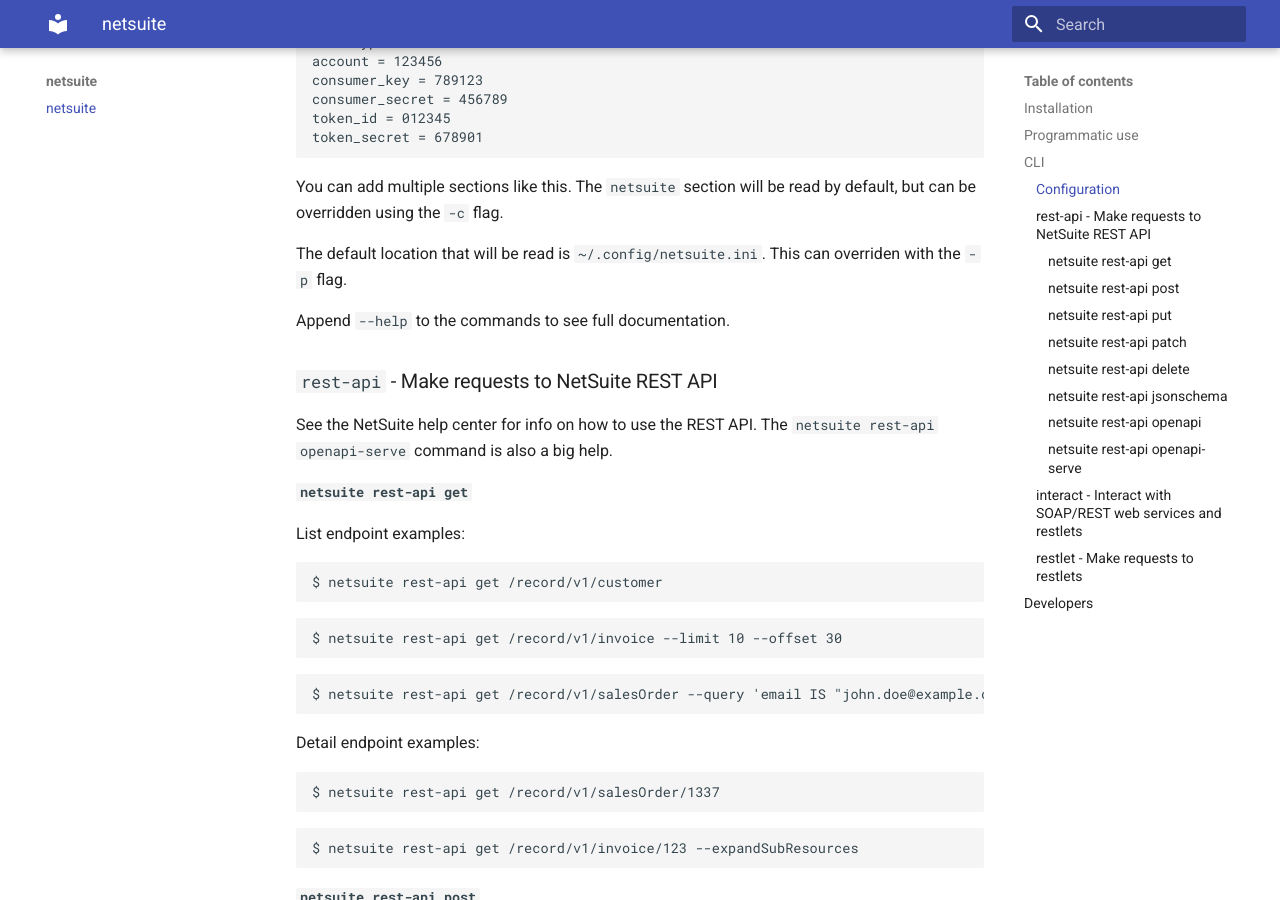
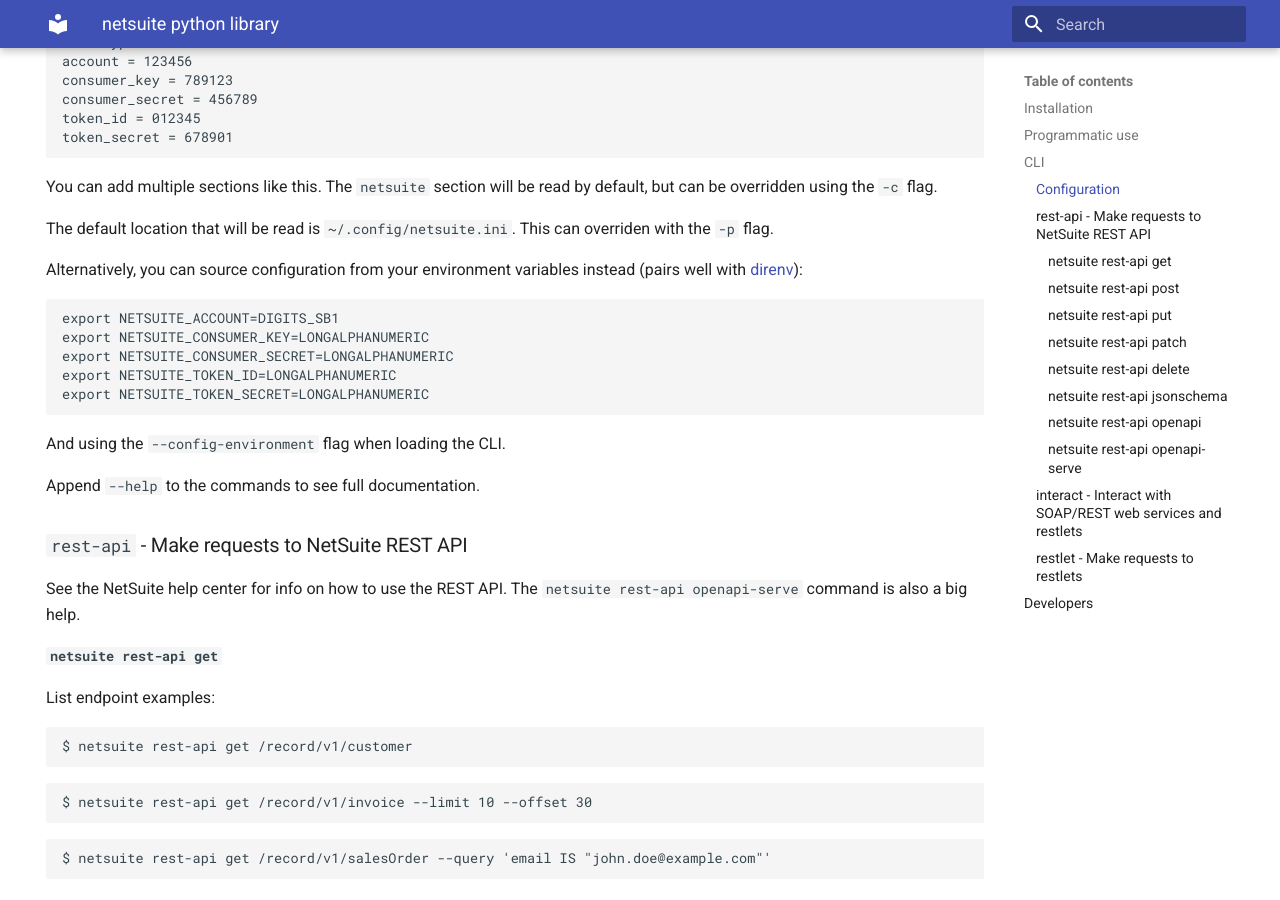
Before and after one commit to jacobsvante/netsuite, an MkDocs documentation site: the page built from docs/index.md, in a window 1280 px wide and 900 px high, scrolled down 1588 px. Built offline with MkDocs 1.6.1 and Material for MkDocs 9.7.7, drawn with Linux system fonts in a browser that asks for light colours; some of the changed text lies outside the part shown.

Commit message:
docs: add config-environment note

````diff
--- a/docs/index.md
+++ b/docs/index.md
@@ -1,4 +1,9 @@
-# netsuite
+---
+hide:
+- navigation
+---
+
+# netsuite python library
 
 Make async requests to NetSuite SuiteTalk SOAP/REST Web Services and Restlets
 
@@ -77,6 +82,18 @@
 You can add multiple sections like this. The `netsuite` section will be read by default, but can be overridden using the `-c` flag.
 
 The default location that will be read is `~/.config/netsuite.ini`. This can overriden with the `-p` flag.
+
+Alternatively, you can source configuration from your environment variables instead (pairs well with [direnv](https://direnv.net)):
+
+```shell
+export NETSUITE_ACCOUNT=DIGITS_SB1
+export NETSUITE_CONSUMER_KEY=LONGALPHANUMERIC
+export NETSUITE_CONSUMER_SECRET=LONGALPHANUMERIC
+export NETSUITE_TOKEN_ID=LONGALPHANUMERIC
+export NETSUITE_TOKEN_SECRET=LONGALPHANUMERIC
+```
+
+And using the `--config-environment` flag when loading the CLI.
 
 Append `--help` to the commands to see full documentation.
 
--- a/mkdocs.yml
+++ b/mkdocs.yml
@@ -1,4 +1,4 @@
 site_name: netsuite
+repo_name: jacobsvante/netsuite
 theme:
   name: material
-  github_url: "https://github.com/jacobsvante/netsuite"
````
